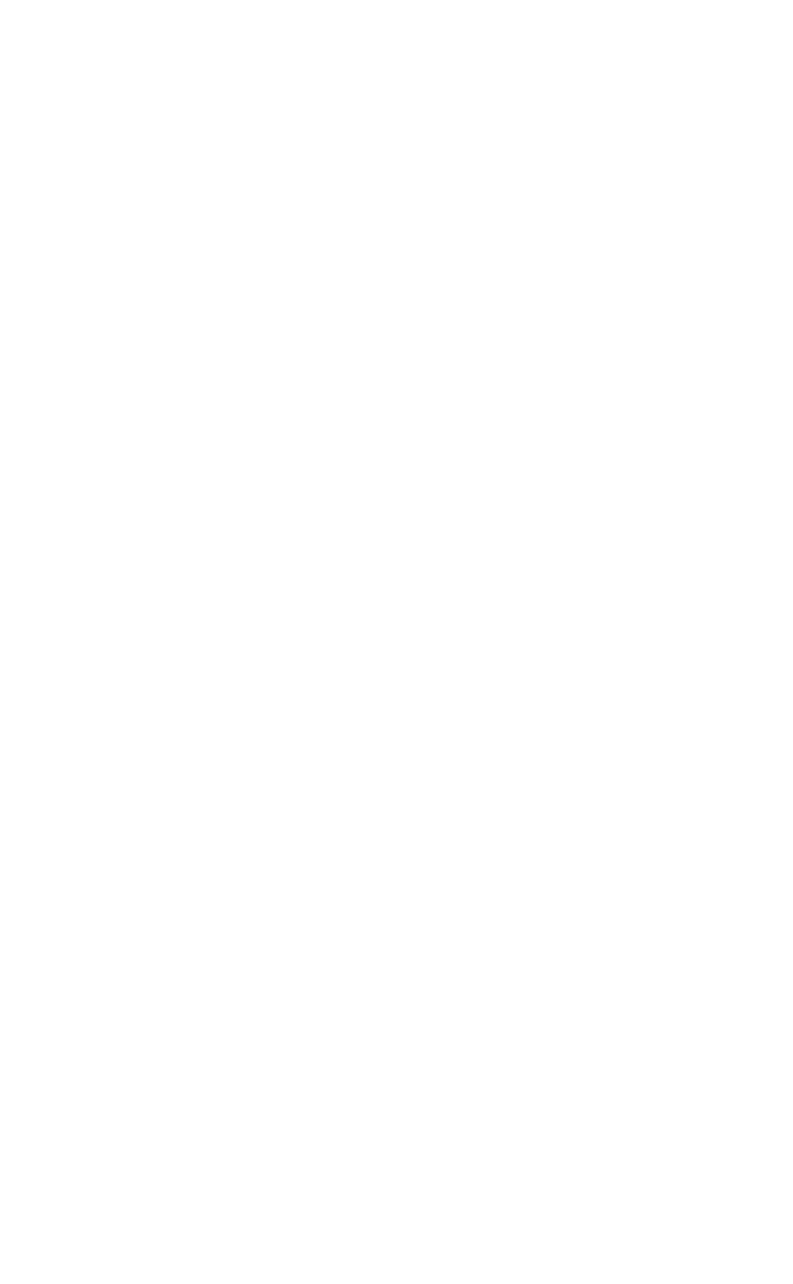
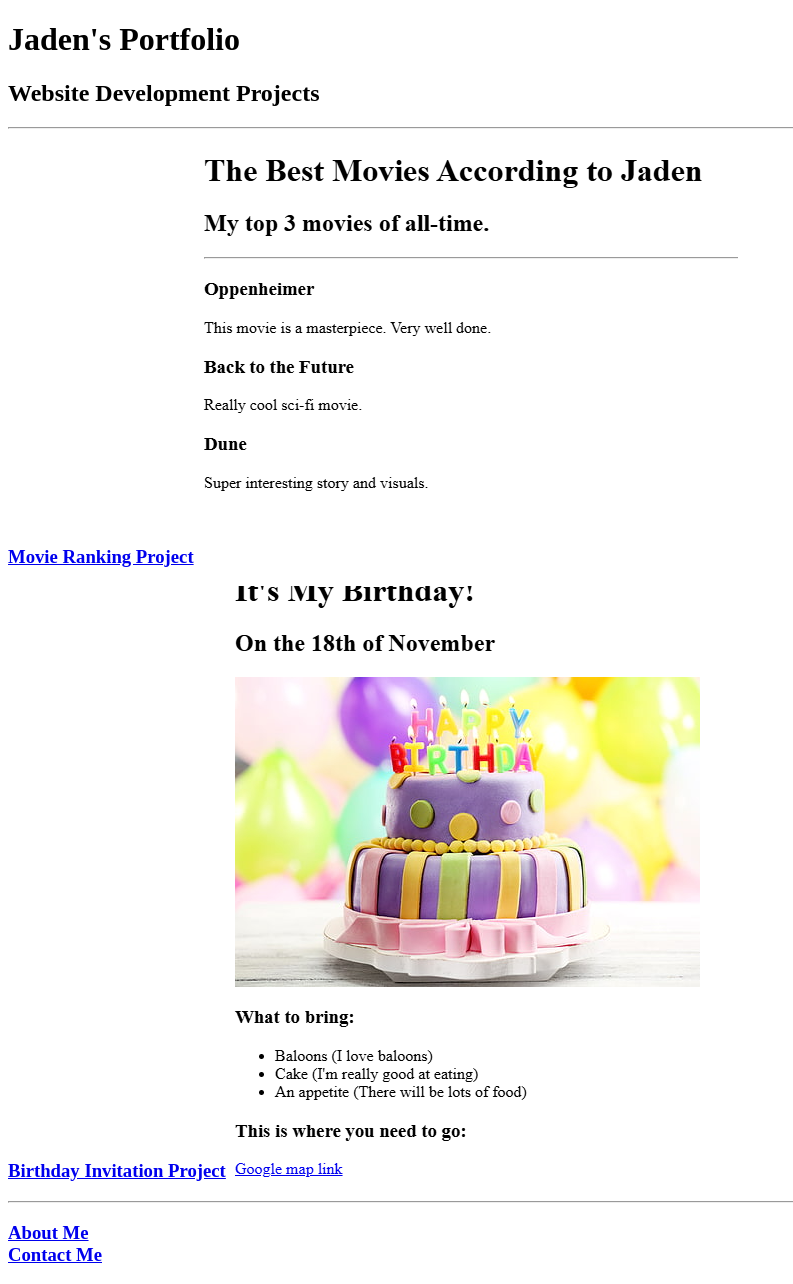
Before and after one commit to jbrink8733-prog/html-portfolio, a plain HTML site: page index.html in a window 1280 px wide. Shown: the whole page, without its empty margins (0-793 px from the left). Before the commit the page ends 800 px from the top, so only its background shows below. Drawn offline with Linux system fonts and the light colour scheme.

Commit message:
Add files via upload

```diff
--- a/index.html
+++ b/index.html
@@ -1,18 +1,4 @@
-<!-- TODO 1: Create the HTML Boilerplate -->
 
-<!-- TODO 2: Add Your previous projects' HTML into the public folder -->
-
-<!-- TODO 3: Take screenshots of your project previews and add the images to the images folder -->
-
-<!-- TODO 4: Add titles/subtitles etc. -->
-
-<!-- TODO 5: Add a link to the project pages -->
-
-<!-- TODO 6: Add images to show the project previews
-HINT for TODO 6: You can use the height attribute set to 200 to make the image smaller:
-https://developer.mozilla.org/en-US/docs/Web/HTML/Element/img#attr-height -->
-
-<!-- TODO 7: Add the Contact Me and About Me page links -->
 
 
 
@@ -25,7 +11,28 @@ https://developer.mozilla.org/en-US/docs/Web/HTML/Element/img#attr-height -->
 </head>
 <body>
 
+<h1>Jaden's Portfolio</h1>
 
+<h2>Website Development Projects</h2>
+<hr />
+
+<h3>
+    <a href="./public/movier-ranking.html">Movie Ranking Project</a>
+    <img src="assets/images/movie-ranking.png" alt="Movie Ranking Project" />
+</h3>
+
+<h3>
+
+    <a href="./public/birthday-invite.html">Birthday Invitation Project</a>
+    <img src="assets/images/birthday-invite.png" alt="Birthday Invitation Project" />
+
+</h3>
+    <hr />
+<H3>
+    <a href="./public/about.html">About Me</a>
+ <br />
+    <a href="./public/contact.html">Contact Me</a>
+</H3>
 
 </body>
 </html>
```
